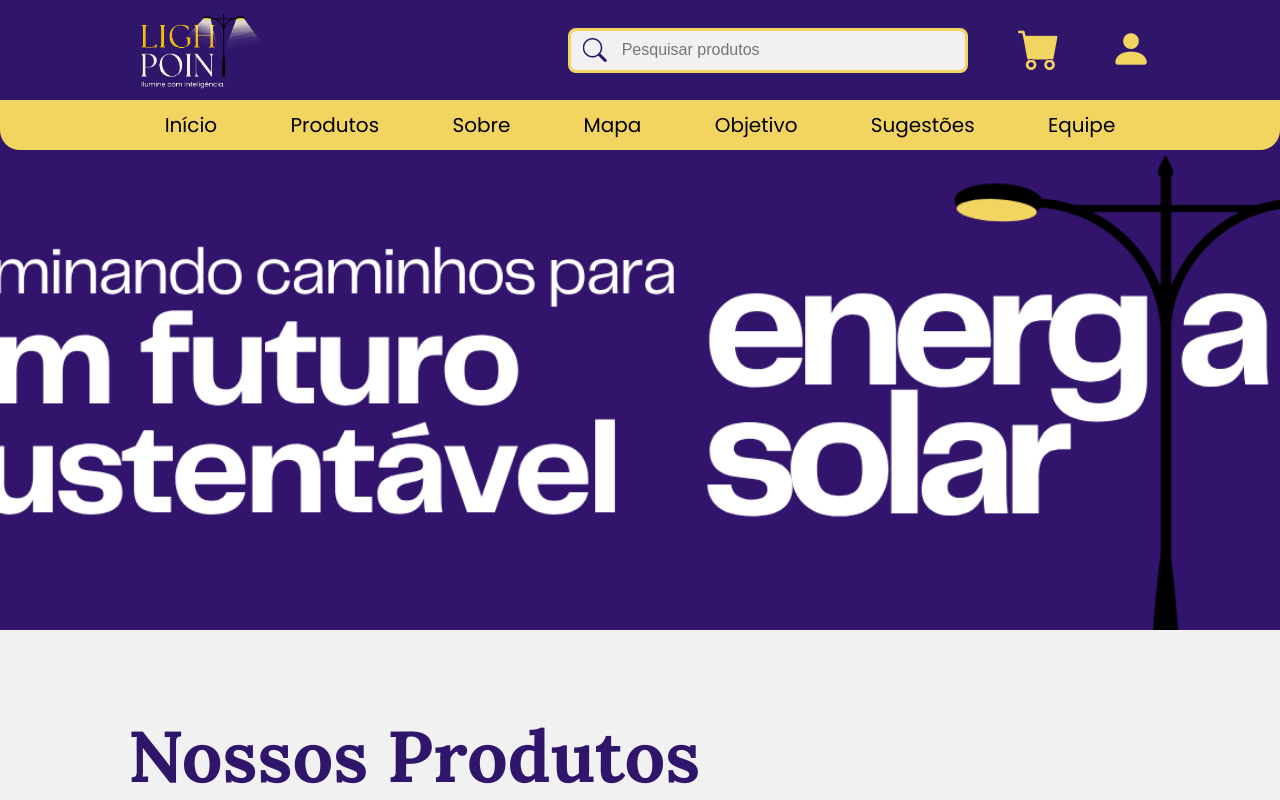
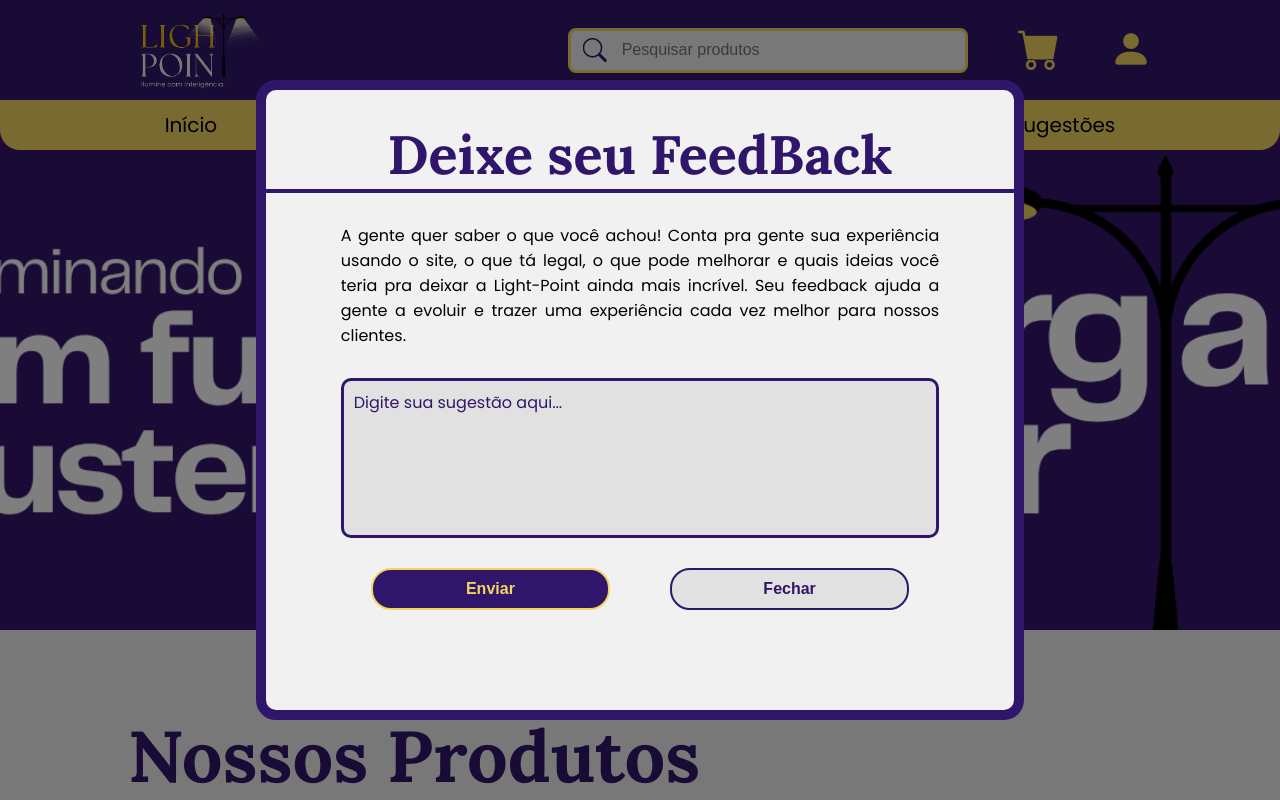
Before and after one commit to Gab-loren7/LightPoint_Project, a plain HTML site: page Home/index.html in a window 1280 px wide. Both pictures are taken after a click on the link "Sugestões". Shown: the top 800 px of the page. Drawn offline with nearby package versions, Linux system fonts and the light colour scheme; a script that the page names is missing.

Commit message:
Update Modal Sugestões

```diff
--- a/Home/index.css
+++ b/Home/index.css
@@ -307,8 +307,8 @@ main {
   position: relative;
   margin: auto;
   margin: 0px 15px 15px;
-  width: 220px;
-  height: 230px;
+  width: 200px;
+  height: 210px;
   top: 30px;
 
   object-fit: cover;
@@ -344,6 +344,8 @@ main {
 /* Fim Main */
 
 /* Modais */
+
+
 .janela-modal {
   z-index: 1000;
   position: fixed;
@@ -354,14 +356,97 @@ main {
   height: 100vh;
   background-color: rgba(0, 0, 0, 0.5);
   display: none;
+}.janela-modal .espacador {
+  height: 30px;
+}.janela-modal .titulo {
+  text-align: center;
+  font-size: 36px;
+} /* Config do espaçador e titulo*/
+
+.janela-modal.abrir {
+  display: flex;
 }
 
+/* Config Container */
 .janela-modal .modal-sugestoes {
   margin: auto;
   z-index: 1001;
   background-color: #f1f1f1;
-  width: 600px;
-  height: 400px;
+  width: 60%;
+  min-width: 400px;
+  height: 80vh;
+  border: 10px solid #30166B;
   border-radius: 20px;
+  transition: ease all .5s;
+}.janela-modal .modal-sugestoes:hover {
+  box-shadow: #F2D561 0px 10px 20px 10px;
+
 }
+
+/* Config Container Conteudo */
+.modal-sugestoes .box-sugestoes {
+  padding-inline: 10%;
+  text-align: justify;
+}
+
+/* Config input */
+.box-sugestoes textarea {
+  width: 100%;
+  height: 20vh;
+  padding: 10px;
+
+  background-color: #e1e1e1;
+  border: 3px solid #30166B;
+  border-radius: 10px;
+  font-family: "Poppins", sans-serif;
+  font-size: 16px;
+
+  resize: none; /* impede o redimensionamento manual */
+  outline: none;
+  line-height: 1.5;
+  vertical-align: top;  /* Garante que o texto comece no topo */
+}.box-sugestoes textarea::placeholder{
+  position: absolute;
+  top: 10px;
+  color: #30166B;
+}.box-sugestoes textarea:focus{
+  outline: none;
+}
+
+/* Config button */
+.box-btn {
+  display: flex;
+  justify-content: space-between;
+  width: 100%;
+}.box-btn button{
+  margin: auto;
+  width: 40%;
+  padding: 10px;
+
+  background-color: #e1e1e1;
+  color: #30166B;
+  border: 2px solid #30166B;
+  border-radius: 20px;
+
+  font-size: 16px;
+  font-weight: 600;
+}/* Fim Config button */
+
+/* Animação Modal Sugestões */
+@keyframes abrirmodal {
+  from {
+    opacity: 0;
+    transform: translate3d(0, -20px, -5px);
+  } to {
+    opacity: 1;
+    transform: translate3d(0,0,0 );
+  }
+}
+
+.abrir .modal-sugestoes{
+  animation: abrirmodal 0.5s;
+}
+/* Fim Animação Modal Sugestões */
+
+
 /* Fim Modais */
--- a/Home/index.html
+++ b/Home/index.html
@@ -33,8 +33,8 @@
       <a href="#Sobre">Sobre</a>
       <a href="#Mapa">Mapa</a>
       <a href="#Objetivo">Objetivo</a>
-      <a href="#">Sugestões</a>
       <a href="#Equipe">Equipe</a>
+      <a onclick="OpenModalSugestoes()"> Sugestões </a>
     </div>
   </header>
 
@@ -217,10 +217,41 @@
     <div class="espacador"></div>
   </main>
 
-  <div class="janela-modal">
+  <div class="janela-modal" id="janela-modal">
+
+    <!-- Modal Sugestões -->
     <div class="modal-sugestoes">
 
+
+      <div class="espacador"></div>
+
+      <div class="titulo">
+        <h2>Deixe seu FeedBack</h2>
+        <hr>
+      </div>
+
+      <div class="box-sugestoes">
+        <div class="espacador"></div>
+
+        <p>A gente quer saber o que você achou! Conta pra gente sua experiência usando o site, o que tá legal, o que pode melhorar e quais ideias você teria pra deixar a Light-Point ainda mais incrível. Seu feedback ajuda a gente a evoluir e trazer uma experiência cada vez melhor para nossos clientes.</p>
+
+        <div class="espacador"></div>
+
+        <textarea placeholder="Digite sua sugestão aqui..."></textarea>
+
+        <div class="espacador"></div>
+
+        <div class="box-btn">
+          <button  style="background-color: #30166B; color: #F2D561; border: 2px solid #F2D561;">Enviar</button>
+          <button id="fechar" style="cursor: pointer;">Fechar</button>
+        </div>
+
+      </div>
+
+      <div class="espacador"></div>
+
     </div>
+
   </div>
 </body>
 
--- /dev/null
+++ b/Home/index.js
@@ -0,0 +1,15 @@
+function OpenModalSugestoes() {
+    const overlay = document.getElementById('janela-modal');
+
+    // Abre o modal
+    overlay.classList.add('abrir');
+    document.body.style.overflowY = 'hidden'; // trava o scroll da página
+
+    // Fecha o modal ao clicar fora ou no botão de fechar
+    overlay.addEventListener('click', (e) => {
+        if (e.target.id === 'fechar' || e.target.id === 'janela-modal') {
+            overlay.classList.remove('abrir');
+            document.body.style.overflowY = 'auto'; // destrava o scroll
+        }
+    });
+}
```
